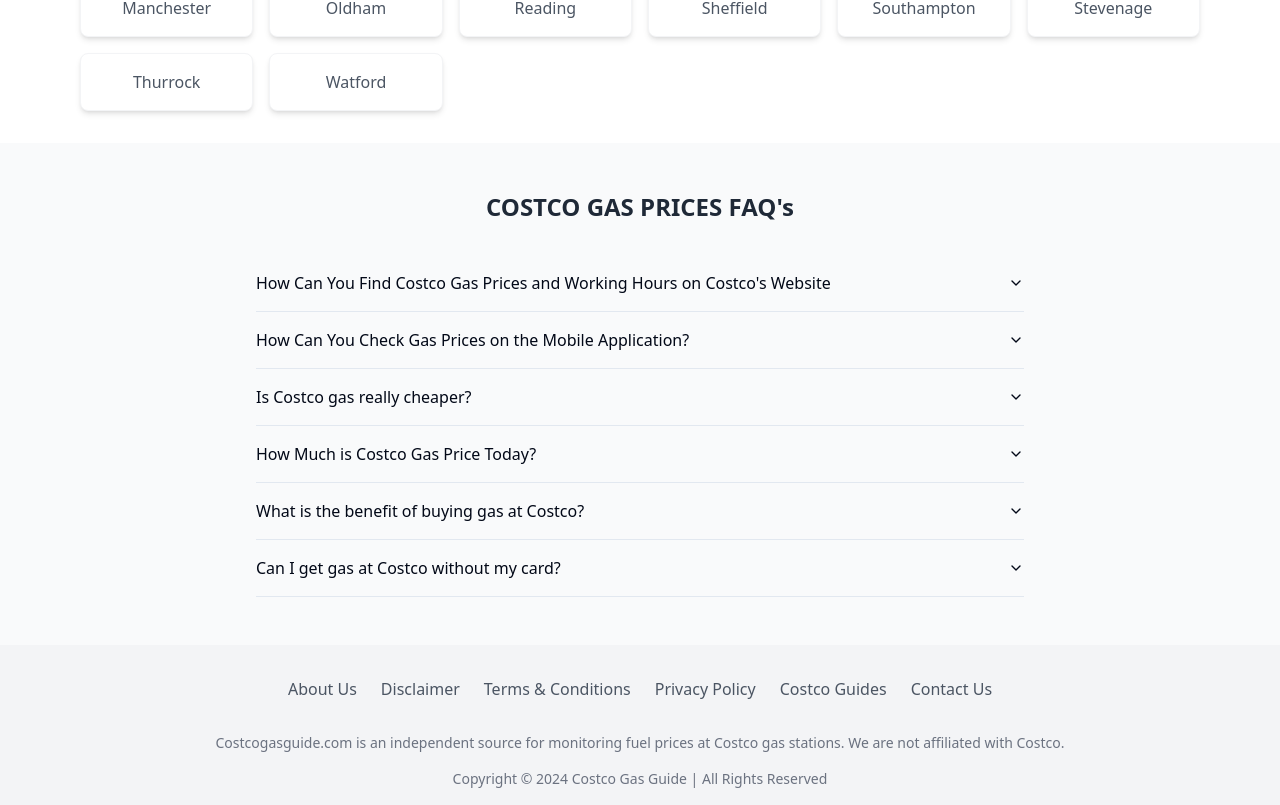
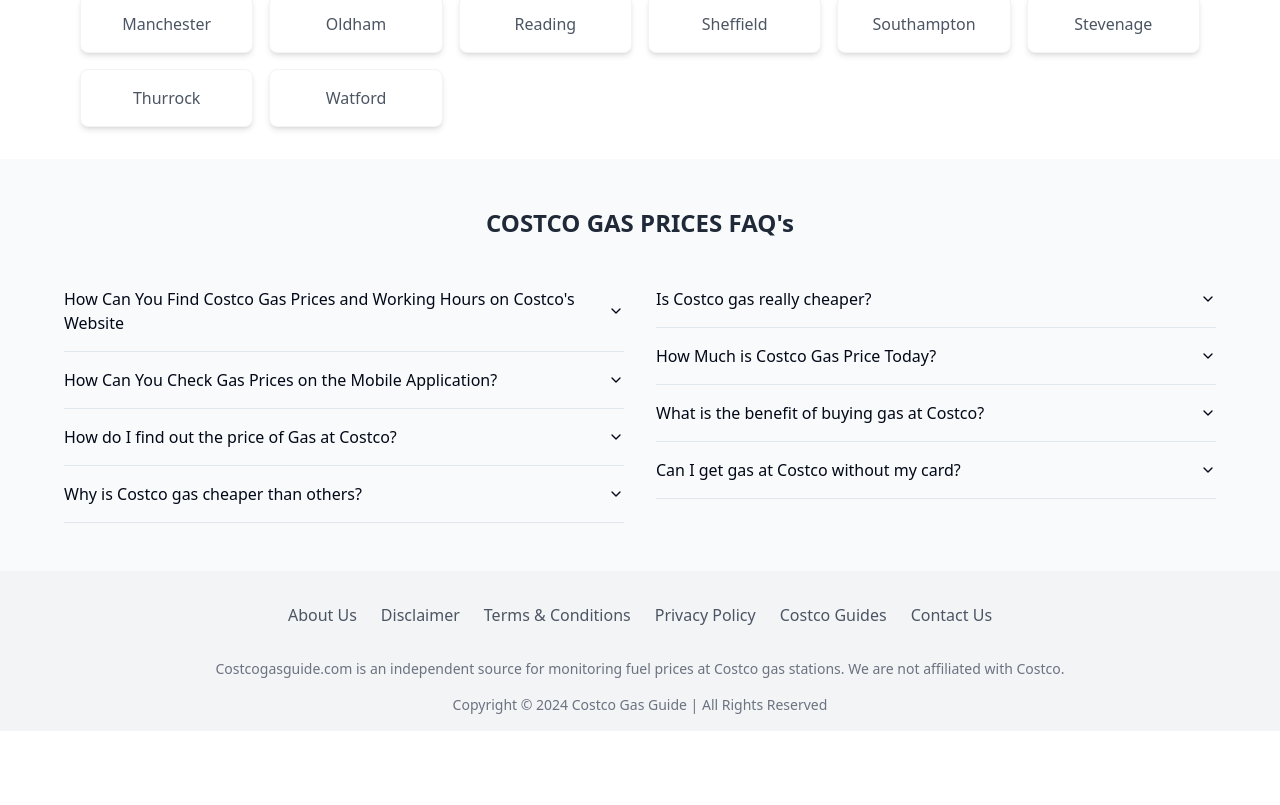
Before and after one commit to rapthar/gas-price-hub, a React (Vite) app: page / in a window 1280 px wide. Shown: the part 1815-2620 px from the top of the page. After the commit the page ends 2546 px from the top, so only its background shows below. Built offline with nearby package versions, Linux system fonts and the light colour scheme.

Commit message:
Update UI elements
Increased logo size and restructured FAQ section into two sections.  Added a new FAQ question.

```diff
--- a/src/components/FaqSection.tsx
+++ b/src/components/FaqSection.tsx
@@ -7,7 +7,7 @@ import {
 } from "@/components/ui/accordion";
 
 const FaqSection = () => {
-  const faqs = [
+  const faqsLeft = [
     {
       question: "How Can You Find Costco Gas Prices and Working Hours on Costco's Website",
       answer: "You can find Costco gas prices and working hours by visiting your local Costco's webpage or using the Costco app.",
@@ -17,8 +17,19 @@ const FaqSection = () => {
       answer: "Download the Costco mobile app, sign in with your membership, and check current gas prices at your nearest location.",
     },
     {
+      question: "How do I find out the price of Gas at Costco?",
+      answer: "You can check Costco gas prices through the Costco mobile app, by calling your local warehouse, or visiting the gas station in person.",
+    },
+    {
+      question: "Why is Costco gas cheaper than others?",
+      answer: "Costco gas is cheaper due to their bulk purchasing power, membership model, and efficient operations that help reduce overhead costs.",
+    },
+  ];
+
+  const faqsRight = [
+    {
       question: "Is Costco gas really cheaper?",
-      answer: "Yes, Costco typically offers gas at lower prices compared to nearby stations due to their bulk purchasing power.",
+      answer: "Yes, Costco typically offers gas at lower prices compared to nearby stations due to their bulk purchasing power and membership model.",
     },
     {
       question: "How Much is Costco Gas Price Today?",
@@ -26,11 +37,11 @@ const FaqSection = () => {
     },
     {
       question: "What is the benefit of buying gas at Costco?",
-      answer: "Benefits include lower prices, high-quality fuel, and convenient locations for members.",
+      answer: "Benefits include lower prices, high-quality fuel, and convenient locations for members. Costco's gas meets TOP TIER™ standards for engine cleanliness and performance.",
     },
     {
       question: "Can I get gas at Costco without my card?",
-      answer: "No, a valid Costco membership card is required to purchase gas at Costco gas stations.",
+      answer: "No, a valid Costco membership card is required to purchase gas at Costco gas stations. This is one of the ways Costco maintains its competitive pricing.",
     },
   ];
 
@@ -40,10 +51,23 @@ const FaqSection = () => {
         <h2 className="text-2xl font-bold text-gray-800 mb-8 text-center">
           COSTCO GAS PRICES FAQ's
         </h2>
-        <div className="max-w-3xl mx-auto">
+        <div className="grid md:grid-cols-2 gap-8 max-w-6xl mx-auto">
+          <div>
             <Accordion type="single" collapsible>
-            {faqs.map((faq, index) => (
-              <AccordionItem key={index} value={`item-${index}`}>
+              {faqsLeft.map((faq, index) => (
+                <AccordionItem key={index} value={`item-left-${index}`}>
+                  <AccordionTrigger className="text-left">
+                    {faq.question}
+                  </AccordionTrigger>
+                  <AccordionContent>{faq.answer}</AccordionContent>
+                </AccordionItem>
+              ))}
+            </Accordion>
+          </div>
+          <div>
+            <Accordion type="single" collapsible>
+              {faqsRight.map((faq, index) => (
+                <AccordionItem key={index} value={`item-right-${index}`}>
                   <AccordionTrigger className="text-left">
                     {faq.question}
                   </AccordionTrigger>
@@ -54,6 +78,7 @@ const FaqSection = () => {
           </div>
         </div>
       </div>
+    </div>
   );
 };
 
--- a/src/components/Navbar.tsx
+++ b/src/components/Navbar.tsx
@@ -6,7 +6,7 @@ const Navbar = () => {
     <nav className="w-full bg-white shadow-sm">
       <div className="container mx-auto px-4 py-4 flex items-center justify-between">
         <Link to="/" className="flex items-center space-x-2">
-          <img src="/lovable-uploads/6c3538b9-6781-4bf2-8a00-8f113382a588.png" alt="Costco Gas Guide" className="h-8" />
+          <img src="/lovable-uploads/6c3538b9-6781-4bf2-8a00-8f113382a588.png" alt="Costco Gas Guide" className="h-12" />
         </Link>
         <div className="hidden md:flex items-center space-x-6">
           <Link to="/" className="text-gray-700 hover:text-costco-blue transition-colors">
```
Lines whose indentation alone changed are shown as unchanged.
